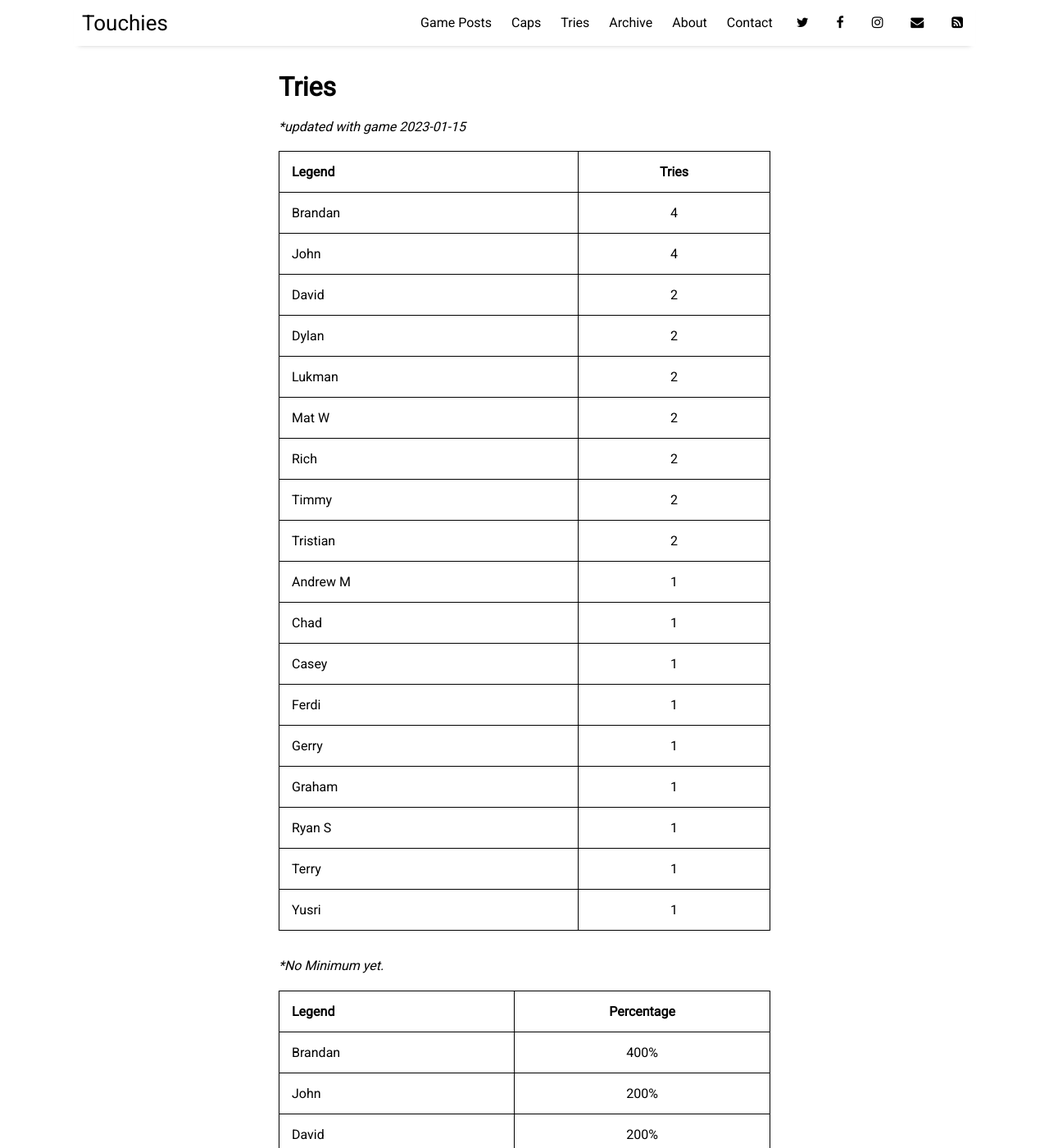
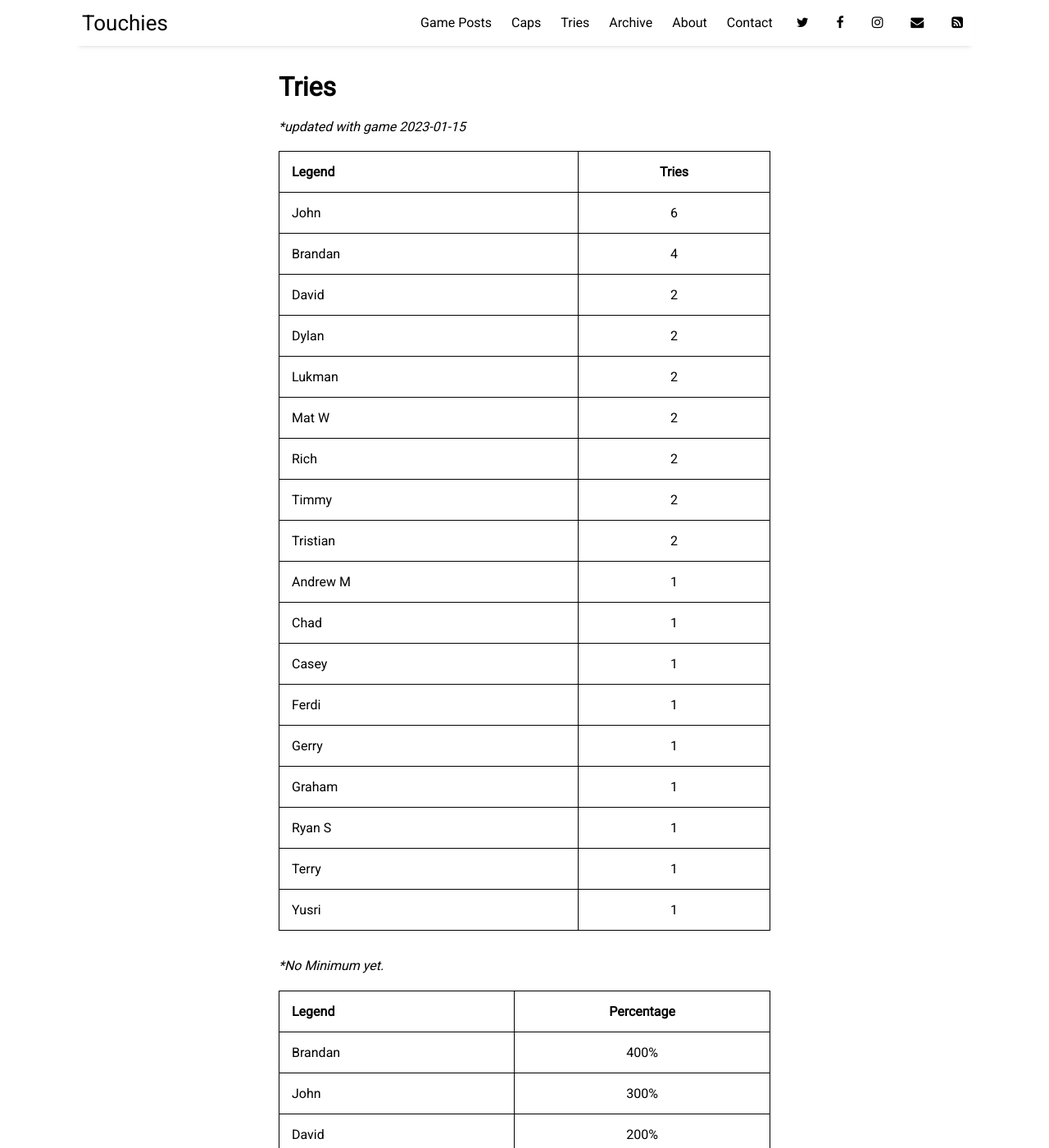
Before and after one commit to sundayrugby/sundayrugby.github.io, a Jekyll site: the page built from pages/tries.md, in a window 1280 px wide and 1400 px high. Shown: the whole window at 82% size. Built offline with Jekyll 4.4.1, drawn with Linux system fonts in a browser that asks for light colours; nearby versions of some CDN libraries.

Commit message:
Update tries.md

```diff
--- a/pages/tries.md
+++ b/pages/tries.md
@@ -9,8 +9,8 @@ permalink: /tries
 
 Legend               | Tries
 -------------------- | :------------------:
+John|6
 Brandan|4
-John|4
 David|2
 Dylan|2
 Lukman|2
@@ -34,7 +34,7 @@ Yusri|1
 Legend               | Percentage
 -------------------- | :------------------:
 Brandan|400%
-John|200%
+John|300%
 David|200%
 Rich|200%
 Timmy|200%
```
